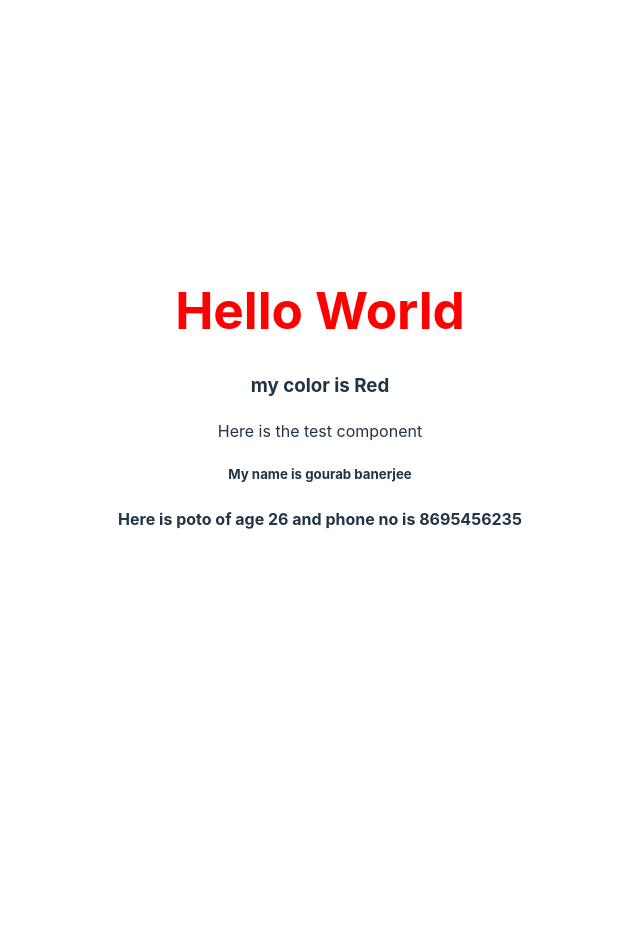
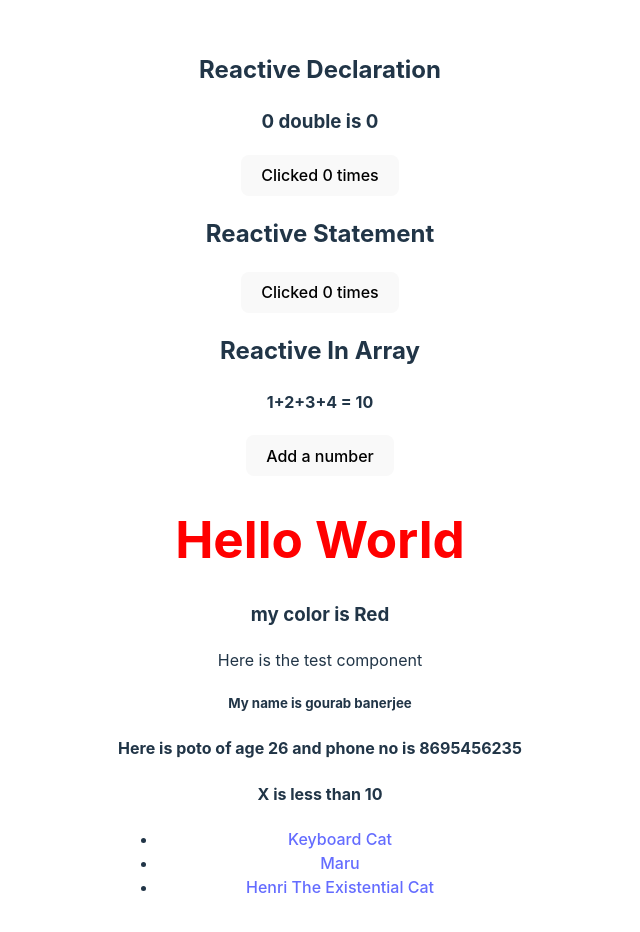
Before and after one commit to gourabb8273/SvelteJS, a Svelte app: page / in a window 1280 px wide. Shown: the top 932 px of the page, without its empty margins (320-960 px from the left). Before the commit the page ends 800 px from the top, so only its background shows below. Built offline with nearby package versions, Linux system fonts and the light colour scheme.

Commit message:
adding svelte reactivity

```diff
--- a/package.json
+++ b/package.json
@@ -11,6 +11,10 @@
   "devDependencies": {
     "@sveltejs/vite-plugin-svelte": "^2.0.3",
     "svelte": "^3.57.0",
-    "vite": "^4.3.0"
+    "vite": "^4.3.0",
+    "eslint": "^7.7.0",
+    "eslint-plugin-svelte3": "^2.7.3",
+    "prettier": "^2.0.5",
+    "prettier-plugin-svelte": "^1.1.0"
   }
 }
--- a/src/App.svelte
+++ b/src/App.svelte
@@ -1,23 +1,61 @@
 <script>
-  import Test1 from './component/Test1.svelte';
-  let color = 'Red';
+  import Test1 from "./component/Test1.svelte";
+  import ReactivityDeclaration from "./component/reactivity/ReactivityDeclaration.svelte";
+  import ReactivityInArrays from "./component/reactivity/ReactivityInArrays.svelte";
+  import ReactivityStatement from "./component/reactivity/ReactivityStatement.svelte";
+
+  let color = "Red";
   export let name = "Gourab"; //for passing props
 
-  export let userInfo={
-    firstName :"poto",
+  export let userInfo = {
+    firstName: "poto",
     age: 26,
-    phone: 8695456235
-  }
+    phone: 8695456235,
+  };
+  let x = 9;
+
+  let cats = [
+    { id: "J---aiyznGQ", name: "Keyboard Cat" },
+    { id: "z_AbfPXTKms", name: "Maru" },
+    { id: "OUtn3pvWmpg", name: "Henri The Existential Cat" },
+  ];
+
 </script>
 
+<style>
+  .title {
+    color: red;
+  }
+
+</style>
+
 <main>
+  <ReactivityDeclaration />
+  <ReactivityStatement/>
+  <ReactivityInArrays/>
+
   <h1 class="title">Hello World</h1>
-  <h3>my color is  {color} </h3>
-  <Test1 {...userInfo} name={name}/>
+  <h3>my color is {color}</h3>
+  <Test1 {...userInfo} {name} />
+
+  {#if x > 10}
+    <h4>X is greater than 10</h4>
+  {:else if x < 10}
+    <h4>X is less than 10</h4>
+  {:else}
+    <h4>X is 10</h4>
+  {/if}
+
+  <ul>
+    {#each cats as cat}
+      <li>
+        <a
+          target="_blank"
+          href="https://www.youtube.com/watch?v={cat.id}"
+          rel="noreferrer">
+          {cat.name}
+        </a>
+      </li>
+    {/each}
+  </ul>
 </main>
-
-<style>
-.title {
-  color: red
-}
-</style>
--- a/src/component/Test1.svelte
+++ b/src/component/Test1.svelte
@@ -1,22 +1,27 @@
 <script>
-export let name ='Default'; // it will take props from parent otherwise default
+  export let name = "Default"; // it will take props from parent otherwise default
 
-//mutating props in this local
-name = "gourab banerjee"
+  //mutating props in this local
+  name = "gourab banerjee";
 
   export let firstName;
   export let age;
   export let phone;
+
+  export let userInfo;
+  console.log(userInfo);
+
 </script>
 
 <main>
-<p> Here is the test component</p>
-<h5>My name is {name} </h5>
-<h4>Here is {firstName} of age {age} and phone no is {phone}</h4>
+  <p>Here is the test component</p>
+  <h5>My name is {name}</h5>
+  <h4>Here is {firstName} of age {age} and phone no is {phone}</h4>
 </main>
 
 <style>
-.test {
-  color: blue
-}
+  .test {
+    color: blue;
+  }
+
 </style>
--- /dev/null
+++ b/src/component/reactivity/ReactivityDeclaration.svelte
@@ -0,0 +1,20 @@
+<script>
+  let count = 0;
+  function handleClick() {
+    count += 1;
+  }
+  //declaring reactive variable or statement derived variable with other
+  //whenever count will be changed this statement will be execute like useState with dependency of count
+  $: myCount = count;
+
+</script>
+
+<div>
+  <h2>Reactive Declaration</h2>
+  <h3>{myCount} double is {myCount * 2}</h3>
+  <button on:click={handleClick}>
+    Clicked
+    {count}
+    {count === 1 ? 'time' : 'times'}
+  </button>
+</div>
--- /dev/null
+++ b/src/component/reactivity/ReactivityInArrays.svelte
@@ -0,0 +1,18 @@
+<script>
+  let numbers = [1, 2, 3, 4];
+
+  function addNumber() {
+    numbers = [...numbers, numbers.length + 1];
+  }
+
+  $: sum = numbers.reduce((t, n) => t + n, 0);
+
+</script>
+
+<div>
+  <h2>Reactive In Array</h2>
+  <h4>{numbers.join('+')} = {sum}</h4>
+  <button on:click={addNumber}>
+    Add a number
+  </button>
+</div>
--- /dev/null
+++ b/src/component/reactivity/ReactivityStatement.svelte
@@ -0,0 +1,25 @@
+<script>
+    let count = 0;
+    function handleClick (){
+        count+=1;
+    }
+    //declaring reactive statement
+    //whenever count will be changed this statement will be execute like useState with dependency of count
+    $: if(count >= 10){
+      alert('Count is very high that is 10');
+      count--;
+    }
+
+    $: if(true){
+      alert("Welcome to world")
+    }
+</script>
+
+<div>
+  <h2>Reactive Statement</h2>
+  <button on:click={handleClick}>
+    Clicked
+    {count}
+    {count === 1 ? 'time' : 'times'}
+  </button>
+</div>
```
Also changed, not shown: 1 other file (tests, documents, lock files or other folders).
